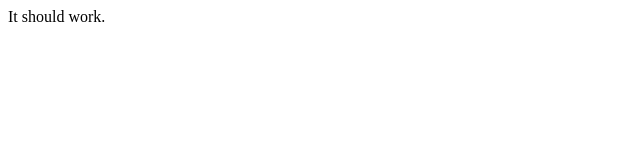
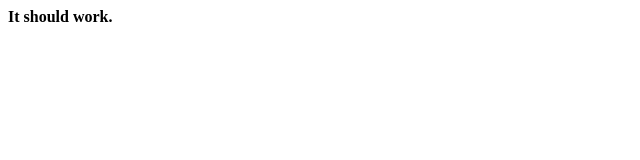
Before and after one commit to nakulkhadilkar/Test, a plain HTML site: page index.html in a window 1280 px wide. Shown: the full height of the page, 0-640 px from the left. Drawn offline with Linux system fonts and the light colour scheme.

Commit message:
Update index.html
Bold body content

```diff
--- a/index.html
+++ b/index.html
@@ -3,6 +3,6 @@
     <title>This is a new html file</title>
   </head>
   <body>
-    It should work.
+    <b>It should work.</b>
   </body>
 </html>
```
